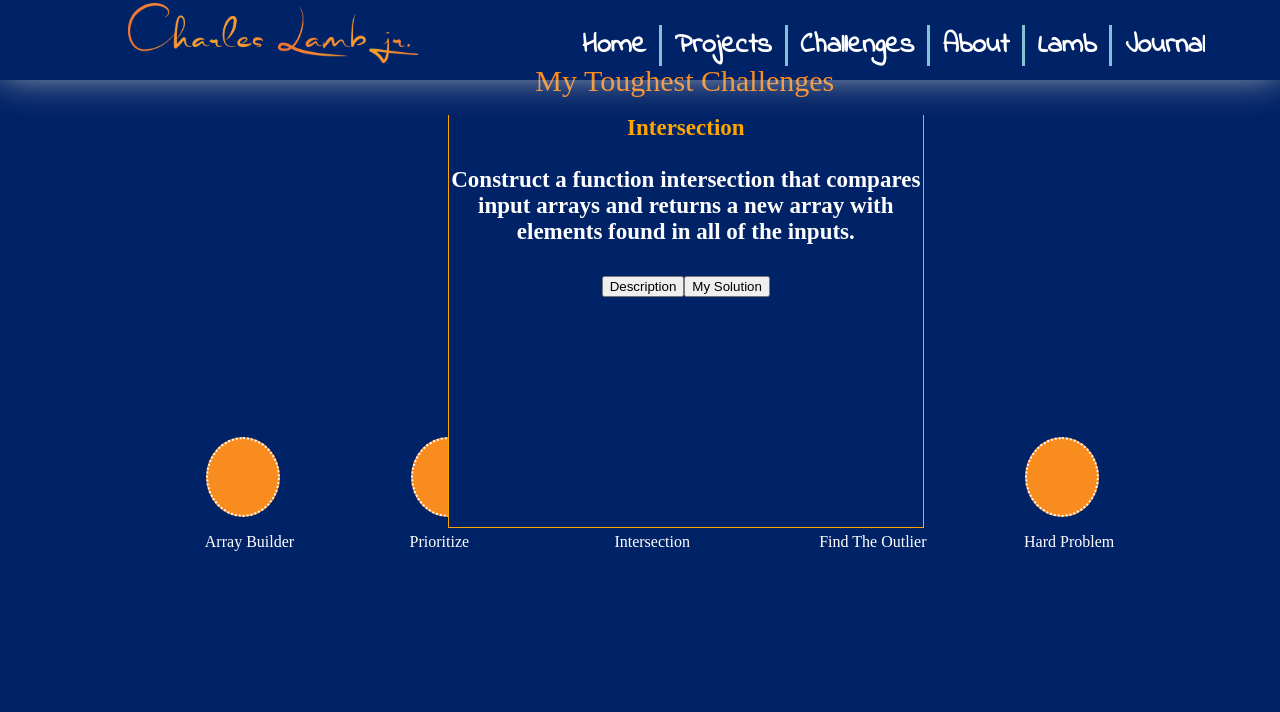
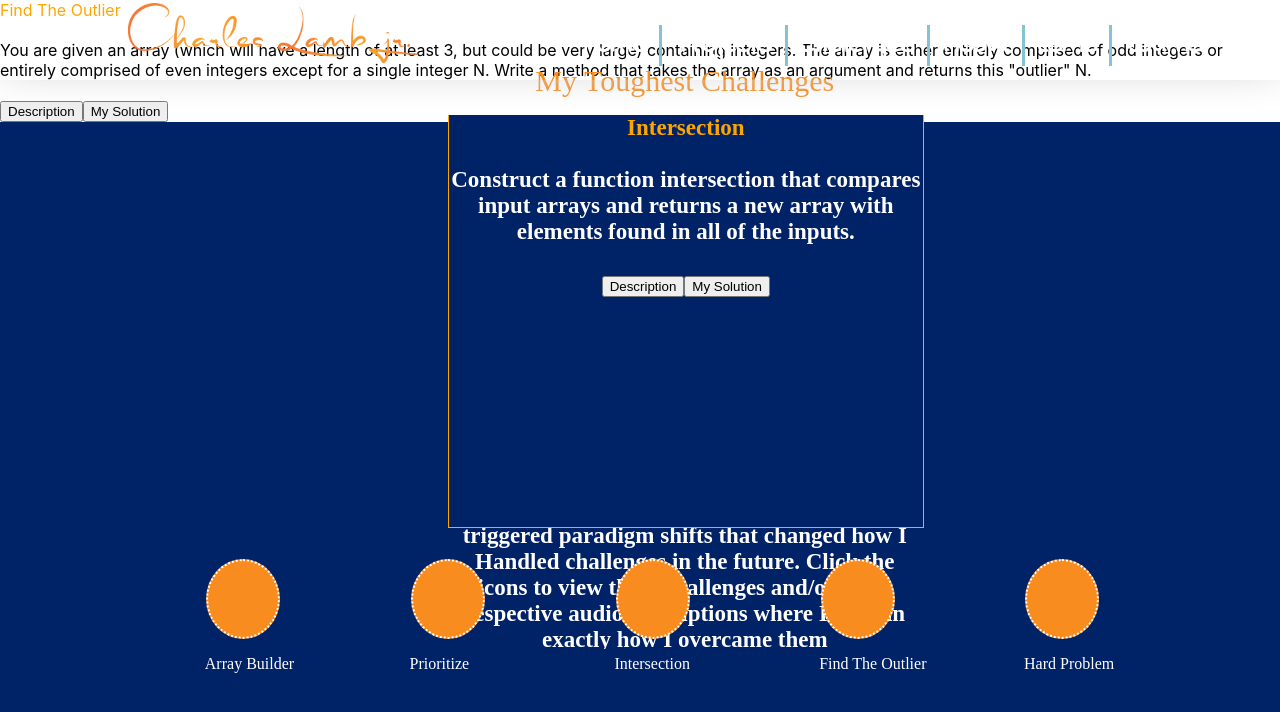
Before and after one commit to cyberstizz/charleslambjr, a React (Create React App) app: page /challenges in a window 1280 px wide. Shown: the top 712 px of the page. Built offline with nearby package versions, Linux system fonts and the light colour scheme; a web font is replaced by a local one.

Commit message:
added the div for find the outlier

```diff
--- a/src/components/Challenges.js
+++ b/src/components/Challenges.js
@@ -41,7 +41,7 @@ return (
 
 
 
-{/* this is the code that displays the div that is the screenshot for prioritize */}
+{/* this code creates the element that displays the description for prioritize */}
 
 
 <div id="prioritizeDescription" ><span style={{color: 'orange'}}>Prioritize </span><br/> <br/>{PrioritizePopup}
@@ -56,7 +56,7 @@ return (
                  </div>
 
 
-    {/* this is the code that displays the div that is the screenshot for intersection */}
+   {/* this code creates the element that displays the description for intersection */}
 
 
                  <div id="intersectionDescription" ><span style={{color: 'orange'}}>Intersection </span><br/> <br/>{intersectionPopup}
@@ -64,6 +64,22 @@ return (
                      <div id="intersectionButtons">
                        <button id='intersectionAudio'>Description</button>
                        <button id='intersectionCode' onClick={() => {
+        let description = document.getElementById('arrayBuilder');
+        description.style.visibility === 'hidden' ?  description.style.visibility = 'visible' : description.style.visibility = 'hidden';
+    }}> My Solution</button>
+                     </div>
+                 </div>
+
+
+
+                  {/* this code creates the element that displays the description for find the outlier */}
+
+
+                  <div id="findTheOutlierDescription" ><span style={{color: 'orange'}}>Find The Outlier </span><br/> <br/>{findTheOutlierPopup}
+                 <br/><br/>
+                     <div id="findTheOutlierButtons">
+                       <button id='findTheOutlierAudio'>Description</button>
+                       <button id='findTheOutlierCode' onClick={() => {
         let description = document.getElementById('arrayBuilder');
         description.style.visibility === 'hidden' ?  description.style.visibility = 'visible' : description.style.visibility = 'hidden';
     }}> My Solution</button>
```
